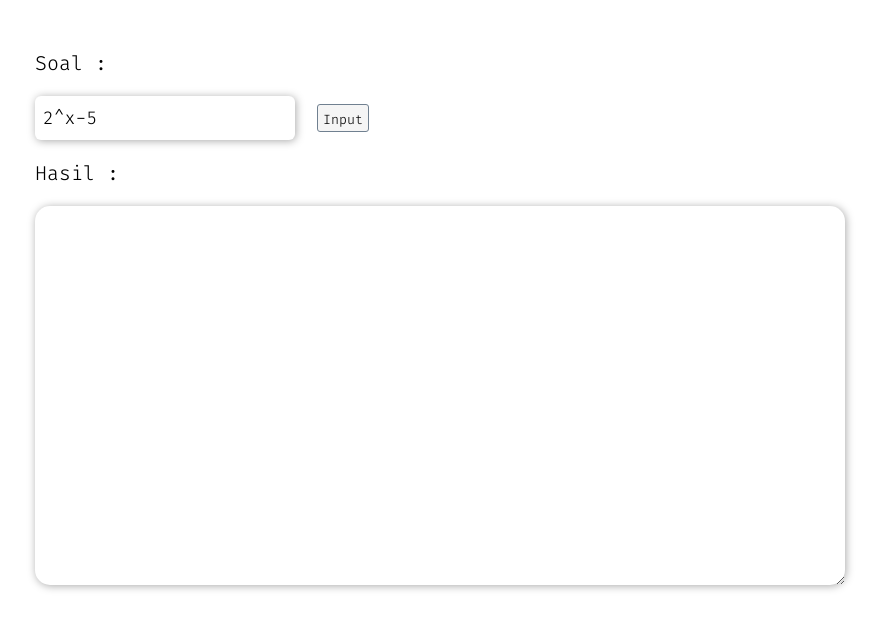
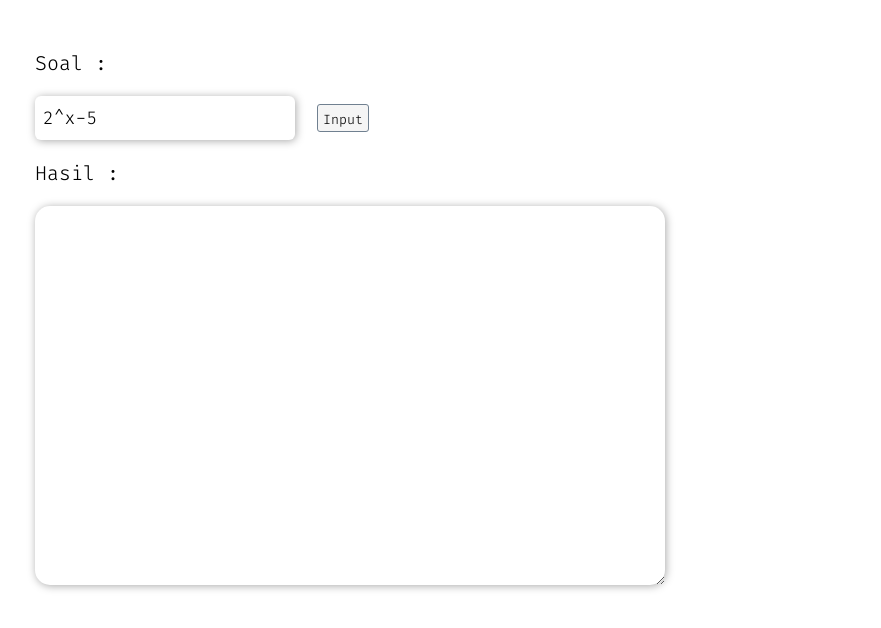
Before and after one commit to aldymartinus/numerik, a plain HTML site: page index.html in a window 1280 px wide. Shown: the whole page, without its empty margins (265-1146 px from the left). Drawn offline with Linux system fonts and the light colour scheme.

Commit message:
Update index.html

```diff
--- a/index.html
+++ b/index.html
@@ -12,7 +12,7 @@
             <input readonly type="text" id="question" name="question"/>
             <button type="button" id="calc" name="calc">Input</button>
             <p>Hasil : </p>
-            <textarea readonly id="result" name="result"  rows="14" cols="65"></textarea>
+            <textarea readonly id="result" name="result"  rows="14" cols="50"></textarea>
 
             <script src="script.js"></script>
         </form>
```
